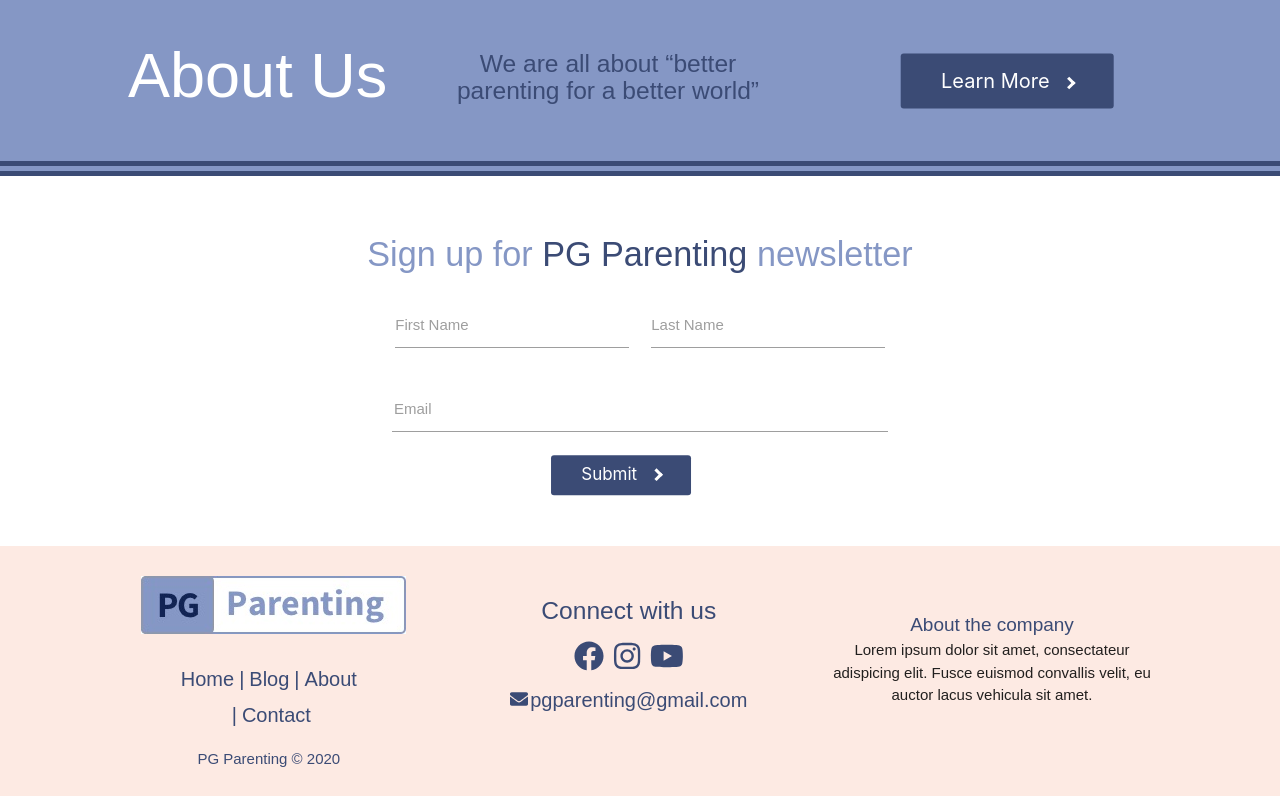
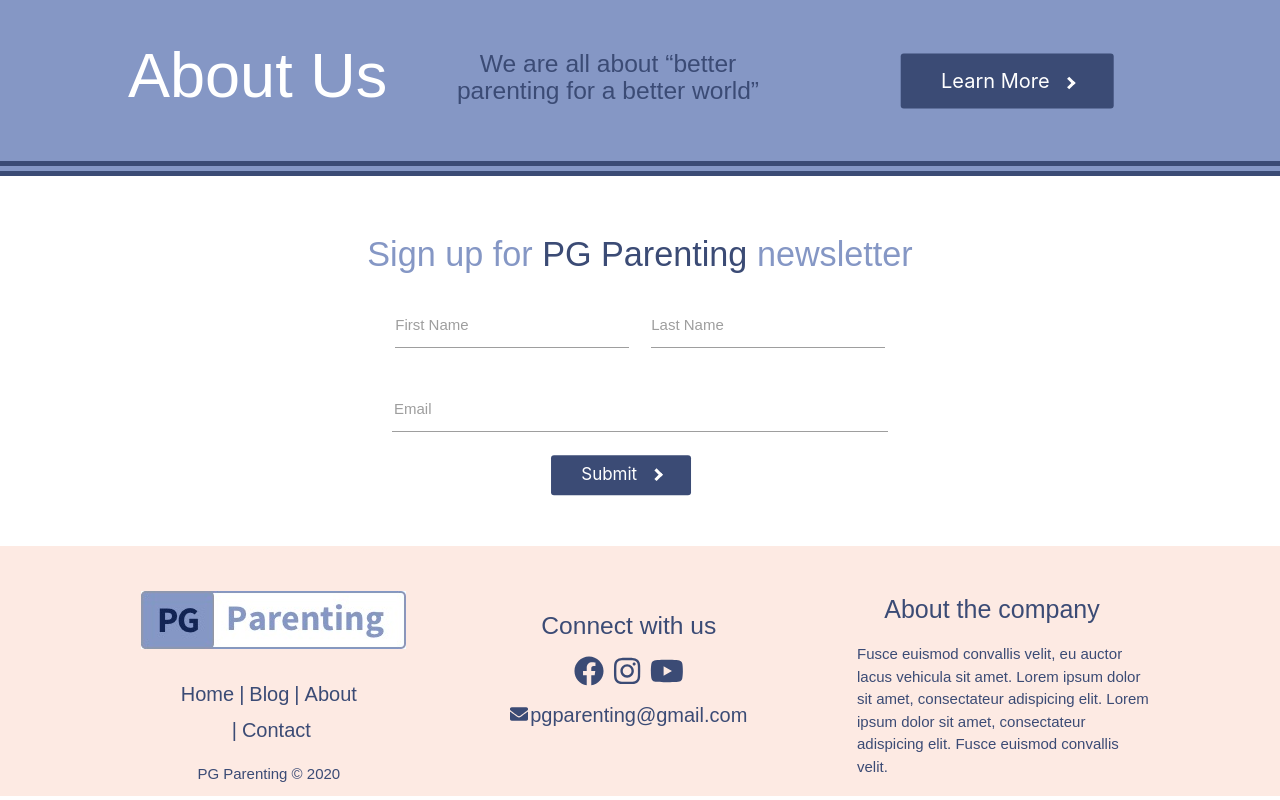
Before and after one commit to Brontesewell/pgparenting_client, a React (Create React App) app: page /home in a window 1280 px wide. Shown: the part 1669-2469 px from the top of the page. Built offline with nearby package versions, Linux system fonts and the light colour scheme; no server answers.

Commit message:
footer done

```diff
--- a/src/App.css
+++ b/src/App.css
@@ -1070,7 +1070,7 @@ transform: translate(-50%, -50%);
 .logo-footer{
   margin-left: 11%;
   margin-right: 80%;
-  margin-top: 30px
+  margin-top: 45px
 }
 
 
@@ -1124,11 +1124,18 @@ color: #3b4b75;
 
 #span-footer{
   color: #3b4b75;
-  font-size: 19px;
+  font-size: 25px;
 }
 
 .footer-company-about{
-  margin-top: -30px
+  margin-top: -65px;
+}
+
+#about-footer-text{
+  text-align: left;
+  padding-left: 0px;
+  margin-left: 25px;
+	color:  #3b4b75;
 }
 
 .footer-links{
--- a/src/containers/Home.js
+++ b/src/containers/Home.js
@@ -128,11 +128,9 @@ class Home extends Component {
 
 			<div class="footer-right">
 
-				<p class="footer-company-about">
-					<span id="span-footer">About the company</span>
-                    <br></br>
-					Lorem ipsum dolor sit amet, consectateur adispicing elit. Fusce euismod convallis velit, eu auctor lacus vehicula sit amet.
-				</p>
+					<p class="footer-company-about"><span id="span-footer">About the company</span></p>
+
+				<p id="about-footer-text"> Fusce euismod convallis velit, eu auctor lacus vehicula sit amet. Lorem ipsum dolor sit amet, consectateur adispicing elit. Lorem ipsum dolor sit amet, consectateur adispicing elit. Fusce euismod convallis velit.</p>
 
 
 
```
